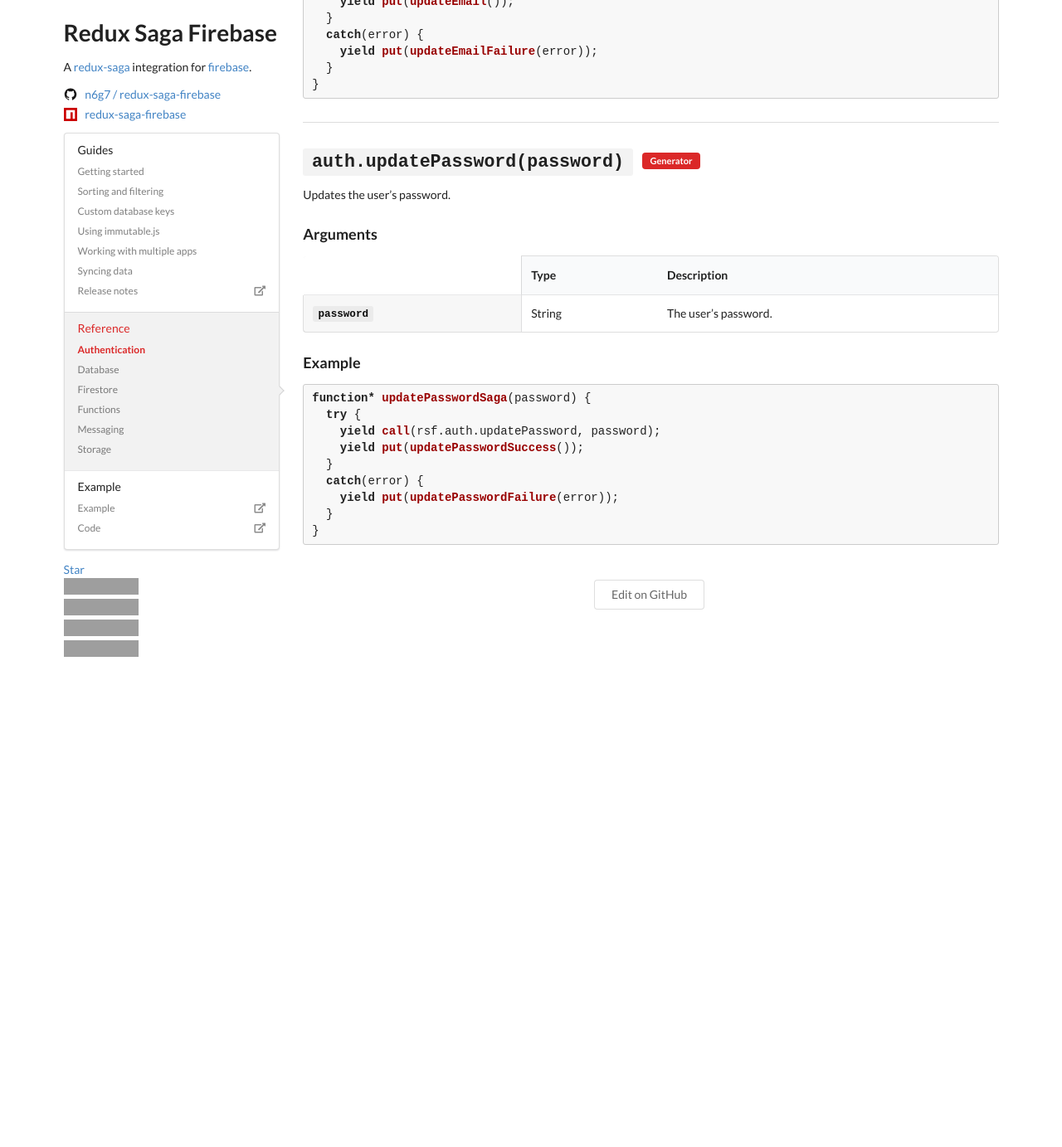
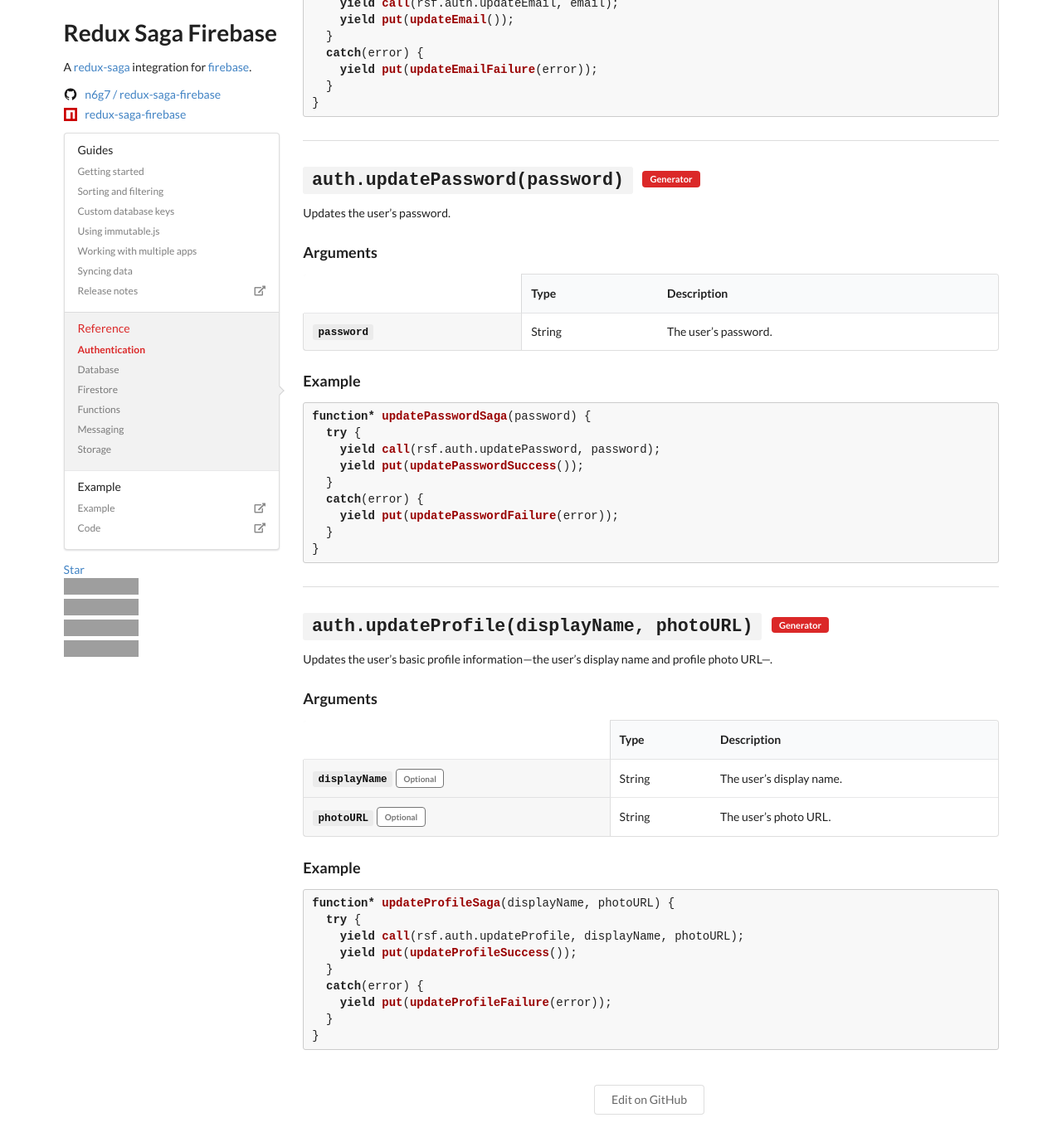
Before and after one commit to n6g7/redux-saga-firebase, a Jekyll site: the page built from docs/_reference/auth.md, in a window 1280 px wide and 1400 px high, scrolled down 11654 px. Shown: the top 1383 px of the window at 83% size. Built offline with Jekyll 4.4.1, drawn with Linux system fonts in a browser that asks for light colours; nearby versions of some CDN libraries; before the commit the page ends 12445 px from its top, so only the background shows below that; some of the changed text lies outside the part shown; grey boxes are pictures that could not be loaded.

Commit message:
ADD updateProfile

````diff
--- a/docs/_reference/auth.md
+++ b/docs/_reference/auth.md
@@ -478,4 +478,29 @@
         }
       }
       ```
+  - signature: auth.updateProfile(displayName, photoURL)
+    id: updateProfile
+    generator: true
+    description: Updates the user's basic profile information—the user's display name and profile photo URL—.
+    arguments:
+      - name: displayName
+        required: false
+        type: String
+        description: The user's display name.
+      - name: photoURL
+        required: false
+        type: String
+        description: The user's photo URL.
+    example: |
+      ```javascript
+      function* updateProfileSaga(displayName, photoURL) {
+        try {
+          yield call(rsf.auth.updateProfile, displayName, photoURL);
+          yield put(updateProfileSuccess());
+        }
+        catch(error) {
+          yield put(updateProfileFailure(error));
+        }
+      }
+      ```
 ---
--- a/src/index.js
+++ b/src/index.js
@@ -35,7 +35,8 @@
       signOut: auth.signOut.bind(this),
       unlink: auth.unlink.bind(this),
       updateEmail: auth.updateEmail.bind(this),
-      updatePassword: auth.updatePassword.bind(this)
+      updatePassword: auth.updatePassword.bind(this),
+      updateProfile: auth.updateProfile.bind(this)
     }
 
     // Database methods
````
Also changed, not shown: src/auth.js (+10 -1 lines), src/auth.test.js (+23 -1 lines), src/index.test.js (+1 -0 lines), README.md.
